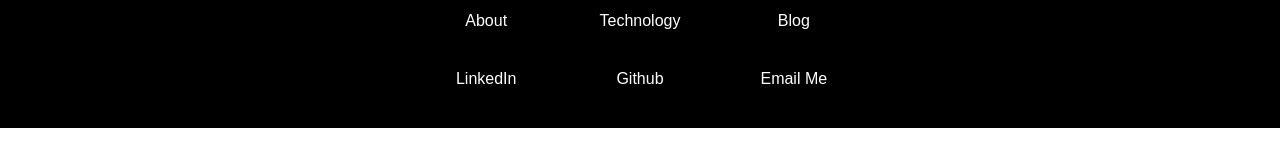
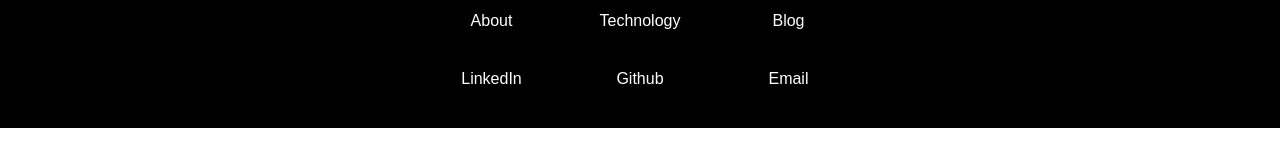
Before and after one commit to MarvinClerge/Challenger, a React (Create React App) app: page / in a window 1280 px wide. Shown: the part 408-568 px from the top of the page. Built offline with nearby package versions, Linux system fonts and the light colour scheme; no server answers.

Commit message:
changed footer links

```diff
--- a/src/components/footers/footerData.js
+++ b/src/components/footers/footerData.js
@@ -13,9 +13,9 @@
     link: 'https://www.linkedin.com/in/marvinclerge/'
   },{
     text: 'Github',
-    link: 'https://github.com/MarvinClerge?tab=repositories'
+    link: 'https://github.com/MarvinClerge/Challenger'
   },{
-    text: 'Email Me',
+    text: 'Email',
     link: 'mailto:clergemarvin@gmail.com'
   }
 ]
```
